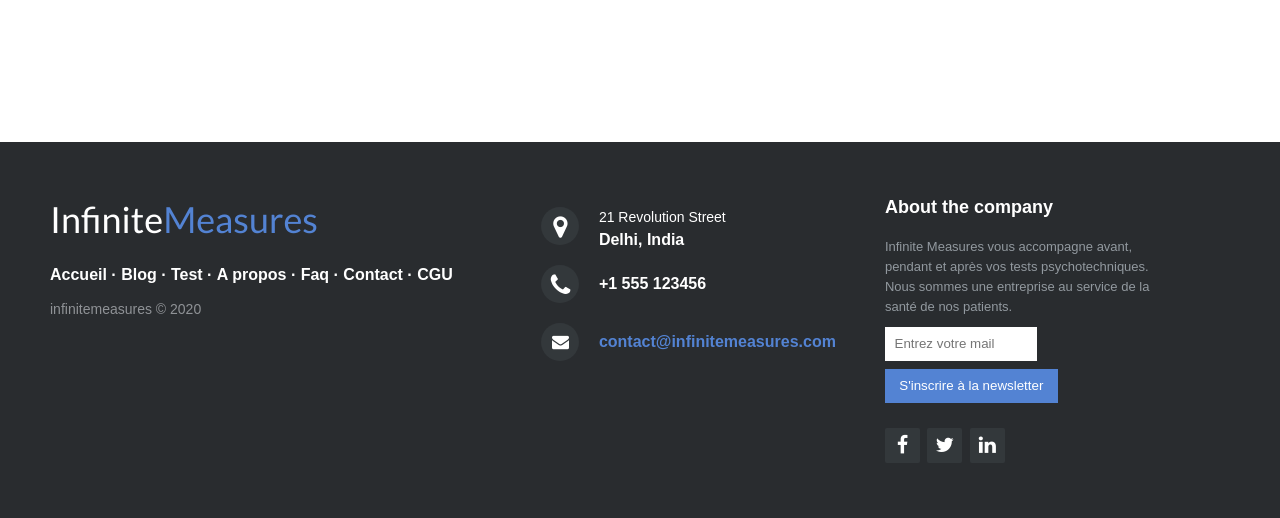
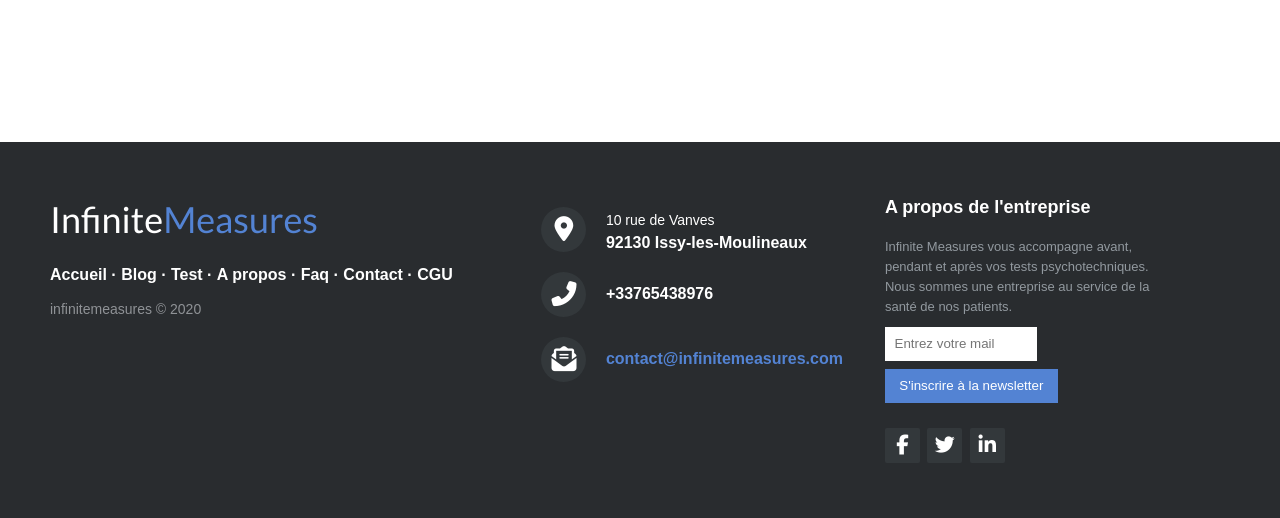
Before and after one commit to SebLds/TechCare, a PHP site: page /App/View/footer.php in a window 1280 px wide. Shown: the part 282-800 px from the top of the page. Run offline with PHP 8.4, Linux system fonts and the light colour scheme; some libraries are stand-ins or nearby versions.

Commit message:
footer update

```diff
--- a/App/View/footer.php
+++ b/App/View/footer.php
@@ -10,7 +10,7 @@
     <!-- Google Fonts -->
     <link href="https://fonts.googleapis.com/css?family=Lato:300,400,700,900&display=swap" rel="stylesheet">
     <!-- Font Awesome -->
-    <link rel="stylesheet" href="http://maxcdn.bootstrapcdn.com/font-awesome/4.2.0/css/font-awesome.min.css">
+    <script src="https://kit.fontawesome.com/4fe1832888.js" crossorigin="anonymous"></script>
 </head>
 
 <body>
@@ -41,24 +41,24 @@
 
     <div class="footer-center">
         <div>
-            <i class="fa fa-map-marker"></i>
-            <p><span>21 Revolution Street</span> Delhi, India</p>
+            <i class="fas fa-map-marker-alt"></i>
+            <p><span>10 rue de Vanves</span> 92130 Issy-les-Moulineaux</p>
         </div>
 
         <div>
-            <i class="fa fa-phone"></i>
-            <p>+1 555 123456</p>
+            <i class="fas fa-phone-alt"></i>
+            <p>+33765438976</p>
         </div>
 
         <div>
-            <i class="fa fa-envelope"></i>
-            <p><a href="mailto:support@company.com">contact@infinitemeasures.com</a></p>
+            <i class="fas fa-envelope-open-text"></i>
+            <p><a href="mailto:support@infinitemeasures.com">contact@infinitemeasures.com</a></p>
         </div>
     </div>
 
     <div class="footer-right">
         <p class="footer-company-about">
-            <span>About the company</span>
+            <span>A propos de l'entreprise</span>
             Infinite Measures vous accompagne avant, pendant et après vos tests psychotechniques.
             Nous sommes une entreprise au service de la santé de nos patients.
         </p>
--- a/Web/css/footer.css
+++ b/Web/css/footer.css
@@ -72,14 +72,14 @@ footer{
 }
 
 .footer-distributed .footer-center i{
-    background-color:  #33383b;
+    background-color: #33383b;
     color: #ffffff;
     font-size: 25px;
-    width: 38px;
-    height: 38px;
+    width: 45px;
+    height: 45px;
     border-radius: 50%;
     text-align: center;
-    line-height: 42px;
+    line-height: 44px;
     margin: 10px 15px;
     vertical-align: middle;
 }
```
